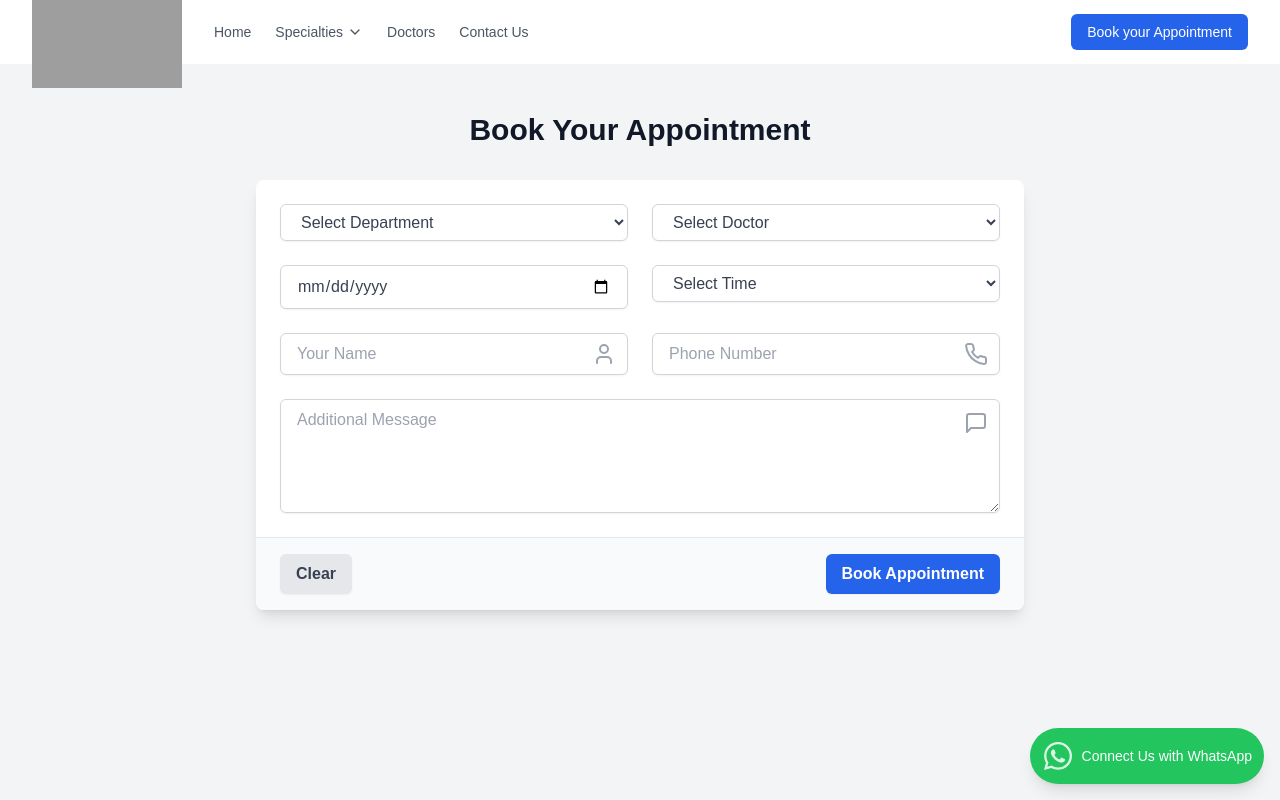
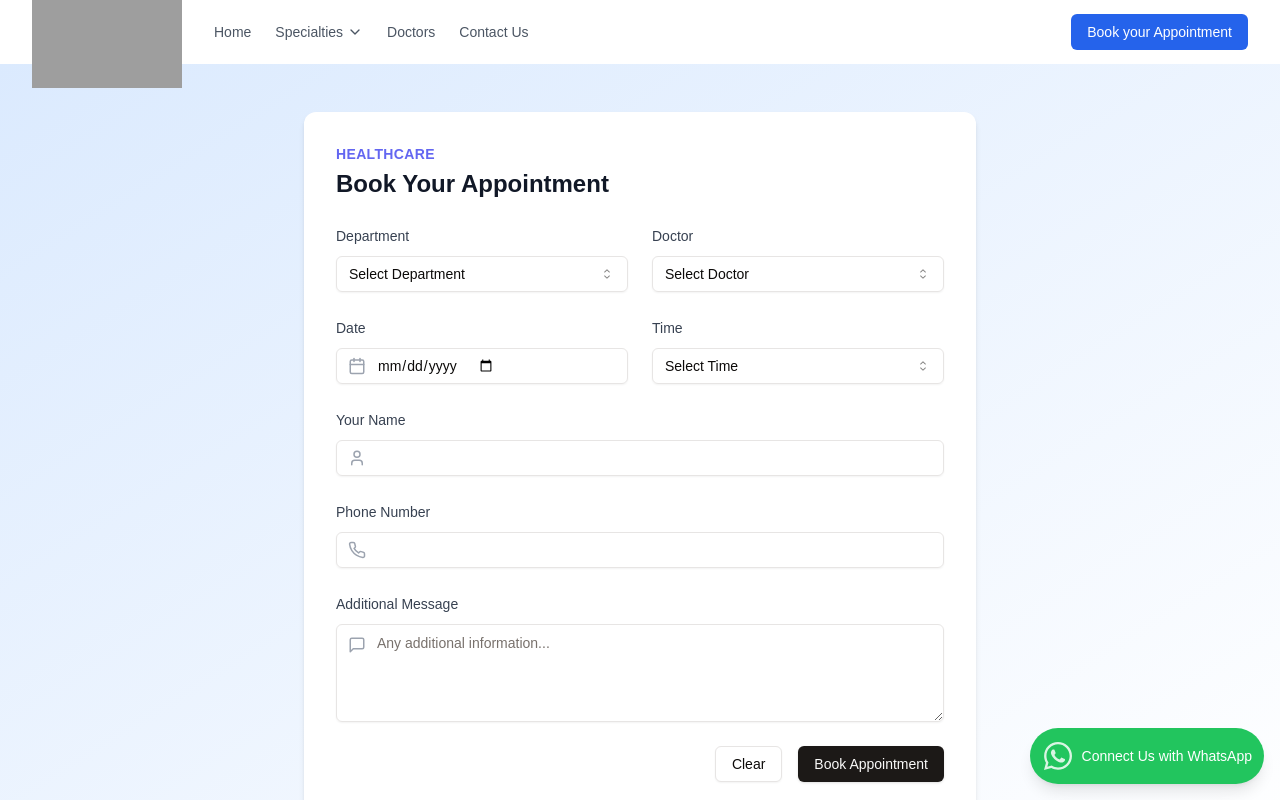
Before and after one commit to 0xshariq/hospital-website, a Next.js app: page /appointment in a window 1280 px wide. Shown: the top 800 px of the page. Built offline with nearby package versions, Linux system fonts and the light colour scheme; grey boxes are pictures that could not be loaded.

Commit message:
Appointment Page UI Changes

```diff
--- a/package.json
+++ b/package.json
@@ -13,6 +13,7 @@
     "@fortawesome/react-fontawesome": "^0.2.2",
     "@radix-ui/react-icons": "^1.3.0",
     "@radix-ui/react-scroll-area": "^1.2.0",
+    "@radix-ui/react-select": "^2.1.2",
     "@radix-ui/react-slot": "^1.1.0",
     "class-variance-authority": "^0.7.0",
     "clsx": "^2.1.1",
--- a/src/app/appointment/page.tsx
+++ b/src/app/appointment/page.tsx
@@ -1,21 +1,27 @@
-"use client";
-import { useState } from "react";
-import { motion } from "framer-motion";
-import { User, Phone, MessageSquare } from "lucide-react";
+"use client"
+import { useState } from 'react';
+import { Calendar, User, Phone, MessageSquare } from 'lucide-react';
+import { Button } from "@/components/ui/button";
+import { Input } from "@/components/ui/input";
+import { Textarea } from "@/components/ui/textarea";
+import { Select, SelectContent, SelectItem, SelectTrigger, SelectValue } from "@/components/ui/select";
 
-export default function AppointmentPage() {
-  const [selectedDepartment, setSelectedDepartment] = useState("");
-  const [selectedDoctor, setSelectedDoctor] = useState("");
-  const [selectedDate, setSelectedDate] = useState("");
-  const [selectedTime, setSelectedTime] = useState("");
-  const [name, setName] = useState("");
-  const [phone, setPhone] = useState("");
-  const [message, setMessage] = useState("");
+export default function AppointmentForm() {
+  const [department, setDepartment] = useState('');
+  const [doctor, setDoctor] = useState('');
+  const [date, setDate] = useState('');
+  const [time, setTime] = useState('');
+  const [name, setName] = useState('');
+  const [phone, setPhone] = useState('');
+  const [message, setMessage] = useState('');
 
-  const departments = ["Dental", "Cardiology", "Internal Medicine"];
+  const departments = ["Cardiology", "Dental", "Internal Medicine"];
   const doctors = [
     "Dr. Abeer Khan",
-    "Dr. Yaseen"
+    "Dr. Yaseen",
+    "Dr. Smith",
+    "Dr. Johnson",
+    "Dr. Williams"
   ];
   const times = [
     "09:00 AM",
@@ -28,160 +34,132 @@
 
   const handleSubmit = (e: React.FormEvent) => {
     e.preventDefault();
-    // Handle form submission here
-    console.log("Appointment submitted");
-  };
+    // Handle form submission
+    console.log({ department, doctor, date, time, name, phone, message });
+  }
 
-  const handleClear = () => {
-    setName("");
-    setPhone("");
-    setSelectedDate("");
-    setSelectedDoctor("");
-    setSelectedTime("");
-    setMessage("");
-  };
   return (
-    <motion.div
-      initial={{ opacity: 0 }}
-      animate={{ opacity: 1 }}
-      transition={{ duration: 0.5 }}
-      className="min-h-screen bg-gray-100 py-12 px-4 sm:px-6 lg:px-8"
-    >
-      <div className="max-w-3xl mx-auto">
-        <motion.h1
-          initial={{ y: -20 }}
-          animate={{ y: 0 }}
-          transition={{ duration: 0.5 }}
-          className="text-3xl font-extrabold text-center text-gray-900 mb-8"
-        >
-          Book Your Appointment
-        </motion.h1>
-        <motion.form
-          onSubmit={handleSubmit}
-          onReset={handleClear}
-          initial={{ y: 20 }}
-          animate={{ y: 0 }}
-          transition={{ duration: 0.5 }}
-          className="bg-white shadow-lg rounded-lg overflow-hidden"
-        >
-          <div className="p-6 space-y-6">
-            <div className="grid grid-cols-1 gap-6 sm:grid-cols-2">
+    <div className="min-h-screen bg-gradient-to-br from-blue-100 to-white py-12 px-4 sm:px-6 lg:px-8">
+      <div className="max-w-md mx-auto bg-white rounded-xl shadow-md overflow-hidden md:max-w-2xl">
+        <div className="md:flex">
+          <div className="p-8 w-full">
+            <div className="uppercase tracking-wide text-sm text-indigo-500 font-semibold mb-1">Healthcare</div>
+            <h1 className="text-2xl font-bold text-gray-900 mb-6">Book Your Appointment</h1>
+            <form onSubmit={handleSubmit} className="space-y-6">
+              <div className="grid grid-cols-1 gap-6 md:grid-cols-2">
+                <div className="space-y-2">
+                  <label htmlFor="department" className="text-sm font-medium text-gray-700">Department</label>
+                  <Select value={department} onValueChange={setDepartment}>
+                    <SelectTrigger id="department">
+                      <SelectValue placeholder="Select Department" />
+                    </SelectTrigger>
+                    <SelectContent>
+                      {departments.map((dept) => (
+                        <SelectItem key={dept} value={dept.toLowerCase()}>{dept}</SelectItem>
+                      ))}
+                    </SelectContent>
+                  </Select>
+                </div>
+                <div className="space-y-2">
+                  <label htmlFor="doctor" className="text-sm font-medium text-gray-700">Doctor</label>
+                  <Select value={doctor} onValueChange={setDoctor}>
+                    <SelectTrigger id="doctor">
+                      <SelectValue placeholder="Select Doctor" />
+                    </SelectTrigger>
+                    <SelectContent>
+                      {doctors.map((doc) => (
+                        <SelectItem key={doc} value={doc.toLowerCase().replace(/\s+/g, '-')}>{doc}</SelectItem>
+                      ))}
+                    </SelectContent>
+                  </Select>
+                </div>
+                <div className="space-y-2">
+                  <label htmlFor="date" className="text-sm font-medium text-gray-700">Date</label>
                   <div className="relative">
-                <select
-                  value={selectedDepartment}
-                  onChange={(e) => setSelectedDepartment(e.target.value)}
-                  className="block w-full px-4 py-2 text-gray-700 bg-white border border-gray-300 rounded-md shadow-sm focus:outline-none focus:ring-2 focus:ring-blue-500 focus:border-transparent"
-                  required
-                >
-                  <option value="">Select Department</option>
-                  {departments.map((dept) => (
-                    <option key={dept} value={dept}>
-                      {dept}
-                    </option>
-                  ))}
-                </select>
-                {/* <ChevronDown className="absolute right-3 top-1/2 transform -translate-y-1/2 text-gray-400" /> */}
-              </div>
-              <div className="relative">
-                <select
-                  value={selectedDoctor}
-                  onChange={(e) => setSelectedDoctor(e.target.value)}
-                  className="block w-full px-4 py-2 text-gray-700 bg-white border border-gray-300 rounded-md shadow-sm focus:outline-none focus:ring-2 focus:ring-blue-500 focus:border-transparent"
-                  required
-                >
-                  <option value="">Select Doctor</option>
-                  {doctors.map((doctor) => (
-                    <option key={doctor} value={doctor}>
-                      {doctor}
-                    </option>
-                  ))}
-                </select>
-                {/* <ChevronDown className="absolute right-3 top-1/2 transform -translate-y-1/2 text-gray-400" /> */}
+                    <Input
+                      id="date"
+                      type="date"
+                      value={date}
+                      onChange={(e) => setDate(e.target.value)}
+                      className="pl-10"
+                    />
+                    <Calendar className="absolute left-3 top-1/2 transform -translate-y-1/2 text-gray-400" size={18} />
                   </div>
                 </div>
-            <div className="grid grid-cols-1 gap-6 sm:grid-cols-2">
-              <div className="relative">
-                <input
-                  type="date"
-                  value={selectedDate}
-                  onChange={(e) => setSelectedDate(e.target.value)}
-                  className="block w-full px-4 py-2 text-gray-700 bg-white border border-gray-300 rounded-md shadow-sm focus:outline-none focus:ring-2 focus:ring-blue-500 focus:border-transparent"
-                  required
-                />
-                {/* <Calendar className="absolute right-3 top-1/2 transform -translate-y-1/2 text-gray-400" /> */}
-              </div>
-              <div className="relative">
-                <select
-                  value={selectedTime}
-                  onChange={(e) => setSelectedTime(e.target.value)}
-                  className="block w-full px-4 py-2 text-gray-700 bg-white border border-gray-300 rounded-md shadow-sm focus:outline-none focus:ring-2 focus:ring-blue-500 focus:border-transparent"
-                  required
-                >
-                  <option value="">Select Time</option>
-                  {times.map((time) => (
-                    <option key={time} value={time}>
-                      {time}
-                    </option>
+                <div className="space-y-2">
+                  <label htmlFor="time" className="text-sm font-medium text-gray-700">Time</label>
+                  <Select value={time} onValueChange={setTime}>
+                    <SelectTrigger id="time">
+                      <SelectValue placeholder="Select Time" />
+                    </SelectTrigger>
+                    <SelectContent>
+                      {times.map((t) => (
+                        <SelectItem key={t} value={t}>{t}</SelectItem>
                       ))}
-                </select>
-                {/* <Clock className="absolute right-3 top-1/2 transform -translate-y-1/2 text-gray-400" /> */}
+                    </SelectContent>
+                  </Select>
                 </div>
               </div>
-            <div className="grid grid-cols-1 gap-6 sm:grid-cols-2">
+              <div className="space-y-2">
+                <label htmlFor="name" className="text-sm font-medium text-gray-700">Your Name</label>
                 <div className="relative">
-                <input
+                  <Input
+                    id="name"
                     type="text"
                     value={name}
                     onChange={(e) => setName(e.target.value)}
-                  placeholder="Your Name"
-                  className="block w-full px-4 py-2 text-gray-700 bg-white border border-gray-300 rounded-md shadow-sm focus:outline-none focus:ring-2 focus:ring-blue-500 focus:border-transparent"
-                  required
+                    className="pl-10"
+                    placeholder=""
                   />
-                <User className="absolute right-3 top-1/2 transform -translate-y-1/2 text-gray-400" />
+                  <User className="absolute left-3 top-1/2 transform -translate-y-1/2 text-gray-400" size={18} />
                 </div>
+              </div>
+              <div className="space-y-2">
+                <label htmlFor="phone" className="text-sm font-medium text-gray-700">Phone Number</label>
                 <div className="relative">
-                <input
+                  <Input
+                    id="phone"
                     type="tel"
                     value={phone}
                     onChange={(e) => setPhone(e.target.value)}
-                  placeholder="Phone Number"
-                  className="block w-full px-4 py-2 text-gray-700 bg-white border border-gray-300 rounded-md shadow-sm focus:outline-none focus:ring-2 focus:ring-blue-500 focus:border-transparent"
-                  required
+                    className="pl-10"
+                    placeholder=""
                   />
-                <Phone className="absolute right-3 top-1/2 transform -translate-y-1/2 text-gray-400" />
+                  <Phone className="absolute left-3 top-1/2 transform -translate-y-1/2 text-gray-400" size={18} />
                 </div>
               </div>
+              <div className="space-y-2">
+                <label htmlFor="message" className="text-sm font-medium text-gray-700">Additional Message</label>
                 <div className="relative">
-              <textarea
+                  <Textarea
+                    id="message"
                     value={message}
                     onChange={(e) => setMessage(e.target.value)}
-                placeholder="Additional Message"
+                    className="pl-10 pt-2"
+                    placeholder="Any additional information..."
                     rows={4}
-                className="block w-full px-4 py-2 text-gray-700 bg-white border border-gray-300 rounded-md shadow-sm focus:outline-none focus:ring-2 focus:ring-blue-500 focus:border-transparent"
-              ></textarea>
-              <MessageSquare className="absolute right-3 top-3 text-gray-400" />
+                  />
+                  <MessageSquare className="absolute left-3 top-3 text-gray-400" size={18} />
                 </div>
               </div>
-          <div className="px-6 py-4 bg-gray-50 border-t border-gray-200 flex justify-between">
-            <motion.button
-              type="reset"
-              className="px-4 py-2 bg-gray-200 text-gray-700 font-semibold rounded-md shadow-sm hover:bg-gray-300 focus:outline-none focus:ring-2 focus:ring-gray-500 focus:ring-offset-2 transition-colors duration-300"
-              whileHover={{ scale: 1.05 }}
-              whileTap={{ scale: 0.95 }}
-            >
+              <div className="flex justify-end space-x-4">
+                <Button variant="outline" type="button" onClick={() => {
+                  setDepartment('');
+                  setDoctor('');
+                  setDate('');
+                  setTime('');
+                  setName('');
+                  setPhone('');
+                  setMessage('');
+                }}>
                   Clear
-            </motion.button>
-            <motion.button
-              type="submit"
-              className="px-4 py-2 bg-blue-600 text-white font-semibold rounded-md shadow-sm hover:bg-blue-700 focus:outline-none focus:ring-2 focus:ring-blue-500 focus:ring-offset-2 transition-colors duration-300"
-              whileHover={{ scale: 1.05 }}
-              whileTap={{ scale: 0.95 }}
-            >
-              Book Appointment
-            </motion.button>
+                </Button>
+                <Button type="submit">Book Appointment</Button>
               </div>
-        </motion.form>
+            </form>
           </div>
-    </motion.div>
+        </div>
+      </div>
+    </div>
   );
 }
--- /dev/null
+++ b/src/components/ui/select.tsx
@@ -0,0 +1,164 @@
+"use client"
+
+import * as React from "react"
+import {
+  CaretSortIcon,
+  CheckIcon,
+  ChevronDownIcon,
+  ChevronUpIcon,
+} from "@radix-ui/react-icons"
+import * as SelectPrimitive from "@radix-ui/react-select"
+
+import { cn } from "@/lib/utils"
+
+const Select = SelectPrimitive.Root
+
+const SelectGroup = SelectPrimitive.Group
+
+const SelectValue = SelectPrimitive.Value
+
+const SelectTrigger = React.forwardRef<
+  React.ElementRef<typeof SelectPrimitive.Trigger>,
+  React.ComponentPropsWithoutRef<typeof SelectPrimitive.Trigger>
+>(({ className, children, ...props }, ref) => (
+  <SelectPrimitive.Trigger
+    ref={ref}
+    className={cn(
+      "flex h-9 w-full items-center justify-between whitespace-nowrap rounded-md border border-input bg-transparent px-3 py-2 text-sm shadow-sm ring-offset-background placeholder:text-muted-foreground focus:outline-none focus:ring-1 focus:ring-ring disabled:cursor-not-allowed disabled:opacity-50 [&>span]:line-clamp-1",
+      className
+    )}
+    {...props}
+  >
+    {children}
+    <SelectPrimitive.Icon asChild>
+      <CaretSortIcon className="h-4 w-4 opacity-50" />
+    </SelectPrimitive.Icon>
+  </SelectPrimitive.Trigger>
+))
+SelectTrigger.displayName = SelectPrimitive.Trigger.displayName
+
+const SelectScrollUpButton = React.forwardRef<
+  React.ElementRef<typeof SelectPrimitive.ScrollUpButton>,
+  React.ComponentPropsWithoutRef<typeof SelectPrimitive.ScrollUpButton>
+>(({ className, ...props }, ref) => (
+  <SelectPrimitive.ScrollUpButton
+    ref={ref}
+    className={cn(
+      "flex cursor-default items-center justify-center py-1",
+      className
+    )}
+    {...props}
+  >
+    <ChevronUpIcon />
+  </SelectPrimitive.ScrollUpButton>
+))
+SelectScrollUpButton.displayName = SelectPrimitive.ScrollUpButton.displayName
+
+const SelectScrollDownButton = React.forwardRef<
+  React.ElementRef<typeof SelectPrimitive.ScrollDownButton>,
+  React.ComponentPropsWithoutRef<typeof SelectPrimitive.ScrollDownButton>
+>(({ className, ...props }, ref) => (
+  <SelectPrimitive.ScrollDownButton
+    ref={ref}
+    className={cn(
+      "flex cursor-default items-center justify-center py-1",
+      className
+    )}
+    {...props}
+  >
+    <ChevronDownIcon />
+  </SelectPrimitive.ScrollDownButton>
+))
+SelectScrollDownButton.displayName =
+  SelectPrimitive.ScrollDownButton.displayName
+
+const SelectContent = React.forwardRef<
+  React.ElementRef<typeof SelectPrimitive.Content>,
+  React.ComponentPropsWithoutRef<typeof SelectPrimitive.Content>
+>(({ className, children, position = "popper", ...props }, ref) => (
+  <SelectPrimitive.Portal>
+    <SelectPrimitive.Content
+      ref={ref}
+      className={cn(
+        "relative z-50 max-h-96 min-w-[8rem] overflow-hidden rounded-md border bg-popover text-popover-foreground shadow-md data-[state=open]:animate-in data-[state=closed]:animate-out data-[state=closed]:fade-out-0 data-[state=open]:fade-in-0 data-[state=closed]:zoom-out-95 data-[state=open]:zoom-in-95 data-[side=bottom]:slide-in-from-top-2 data-[side=left]:slide-in-from-right-2 data-[side=right]:slide-in-from-left-2 data-[side=top]:slide-in-from-bottom-2",
+        position === "popper" &&
+          "data-[side=bottom]:translate-y-1 data-[side=left]:-translate-x-1 data-[side=right]:translate-x-1 data-[side=top]:-translate-y-1",
+        className
+      )}
+      position={position}
+      {...props}
+    >
+      <SelectScrollUpButton />
+      <SelectPrimitive.Viewport
+        className={cn(
+          "p-1",
+          position === "popper" &&
+            "h-[var(--radix-select-trigger-height)] w-full min-w-[var(--radix-select-trigger-width)]"
+        )}
+      >
+        {children}
+      </SelectPrimitive.Viewport>
+      <SelectScrollDownButton />
+    </SelectPrimitive.Content>
+  </SelectPrimitive.Portal>
+))
+SelectContent.displayName = SelectPrimitive.Content.displayName
+
+const SelectLabel = React.forwardRef<
+  React.ElementRef<typeof SelectPrimitive.Label>,
+  React.ComponentPropsWithoutRef<typeof SelectPrimitive.Label>
+>(({ className, ...props }, ref) => (
+  <SelectPrimitive.Label
+    ref={ref}
+    className={cn("px-2 py-1.5 text-sm font-semibold", className)}
+    {...props}
+  />
+))
+SelectLabel.displayName = SelectPrimitive.Label.displayName
+
+const SelectItem = React.forwardRef<
+  React.ElementRef<typeof SelectPrimitive.Item>,
+  React.ComponentPropsWithoutRef<typeof SelectPrimitive.Item>
+>(({ className, children, ...props }, ref) => (
+  <SelectPrimitive.Item
+    ref={ref}
+    className={cn(
+      "relative flex w-full cursor-default select-none items-center rounded-sm py-1.5 pl-2 pr-8 text-sm outline-none focus:bg-accent focus:text-accent-foreground data-[disabled]:pointer-events-none data-[disabled]:opacity-50",
+      className
+    )}
+    {...props}
+  >
+    <span className="absolute right-2 flex h-3.5 w-3.5 items-center justify-center">
+      <SelectPrimitive.ItemIndicator>
+        <CheckIcon className="h-4 w-4" />
+      </SelectPrimitive.ItemIndicator>
+    </span>
+    <SelectPrimitive.ItemText>{children}</SelectPrimitive.ItemText>
+  </SelectPrimitive.Item>
+))
+SelectItem.displayName = SelectPrimitive.Item.displayName
+
+const SelectSeparator = React.forwardRef<
+  React.ElementRef<typeof SelectPrimitive.Separator>,
+  React.ComponentPropsWithoutRef<typeof SelectPrimitive.Separator>
+>(({ className, ...props }, ref) => (
+  <SelectPrimitive.Separator
+    ref={ref}
+    className={cn("-mx-1 my-1 h-px bg-muted", className)}
+    {...props}
+  />
+))
+SelectSeparator.displayName = SelectPrimitive.Separator.displayName
+
+export {
+  Select,
+  SelectGroup,
+  SelectValue,
+  SelectTrigger,
+  SelectContent,
+  SelectLabel,
+  SelectItem,
+  SelectSeparator,
+  SelectScrollUpButton,
+  SelectScrollDownButton,
+}
--- /dev/null
+++ b/src/components/ui/textarea.tsx
@@ -0,0 +1,21 @@
+import * as React from "react";
+import { cn } from "@/lib/utils";
+
+
+const Textarea = React.forwardRef<HTMLTextAreaElement, React.TextareaHTMLAttributes<HTMLTextAreaElement>>(
+  ({ className, ...props }, ref) => {
+    return (
+      <textarea
+        className={cn(
+          "flex min-h-[60px] w-full rounded-md border border-input bg-transparent px-3 py-2 text-sm shadow-sm placeholder:text-muted-foreground focus-visible:outline-none focus-visible:ring-1 focus-visible:ring-ring disabled:cursor-not-allowed disabled:opacity-50",
+          className
+        )}
+        ref={ref}
+        {...props}
+      />
+    );
+  }
+);
+Textarea.displayName = "Textarea";
+
+export { Textarea };
```
Also changed, not shown: 1 other file (tests, documents, lock files or other folders). Lines whose indentation alone changed are shown as unchanged.
